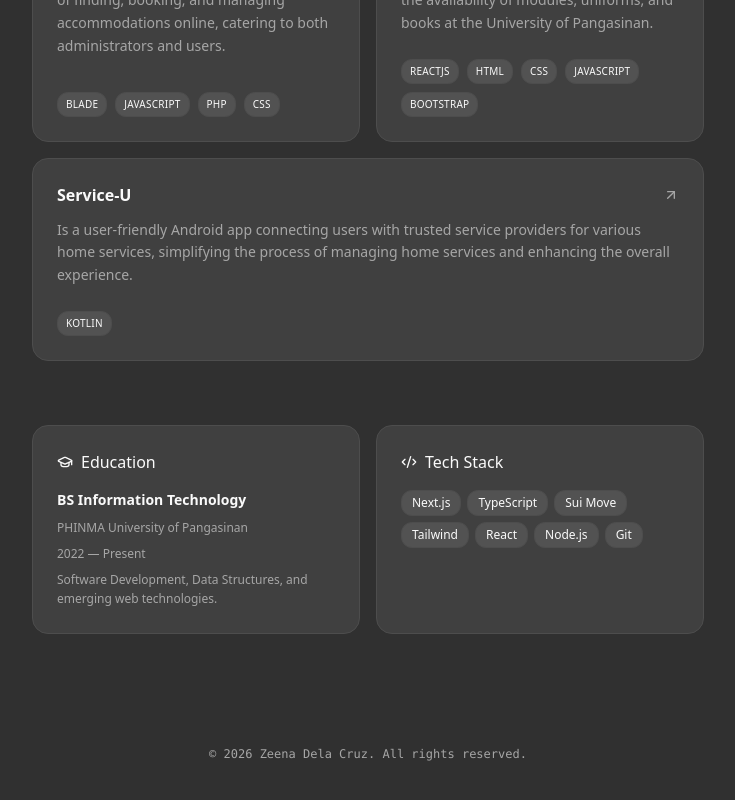
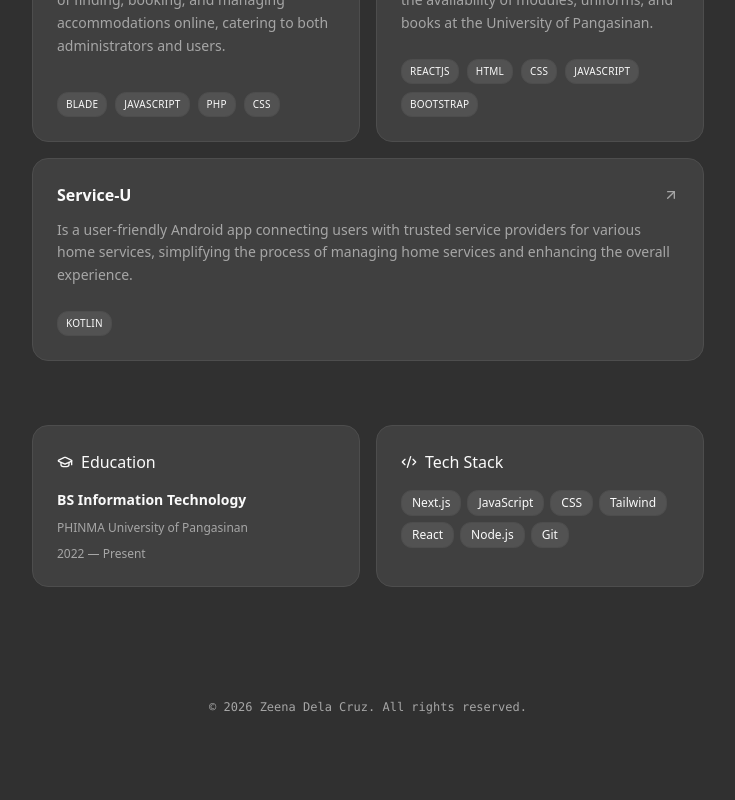
Before and after one commit to zeendc/zeena.herself, a Next.js app: page / in a window 1280 px wide. Shown: the part 806-1606 px from the top of the page, without its empty margins (272-1007 px from the left). Built offline with nearby package versions, Linux system fonts and the light colour scheme.

Commit message:
modify tech

```diff
--- a/src/app/page.tsx
+++ b/src/app/page.tsx
@@ -145,9 +145,6 @@ export default function Home() {
                 PHINMA University of Pangasinan
               </Link>
               <p className="text-xs text-muted-foreground mt-2">2022 — Present</p>
-              <p className="text-xs text-muted-foreground mt-2 leading-relaxed">
-                Software Development, Data Structures, and emerging web technologies.
-              </p>
             </div>
           </div>
 
@@ -159,7 +156,7 @@ export default function Home() {
             </div>
             <div className="flex flex-wrap gap-1.5">
               {[
-                "Next.js", "TypeScript", "Sui Move", "Tailwind", "React", "Node.js", "Git"
+                "Next.js", "JavaScript", "CSS", "Tailwind", "React", "Node.js", "Git"
               ].map((skill) => (
                 <span key={skill} className="px-2.5 py-1 rounded-md bg-muted text-xs text-foreground border border-border cursor-default">
                   {skill}
```
